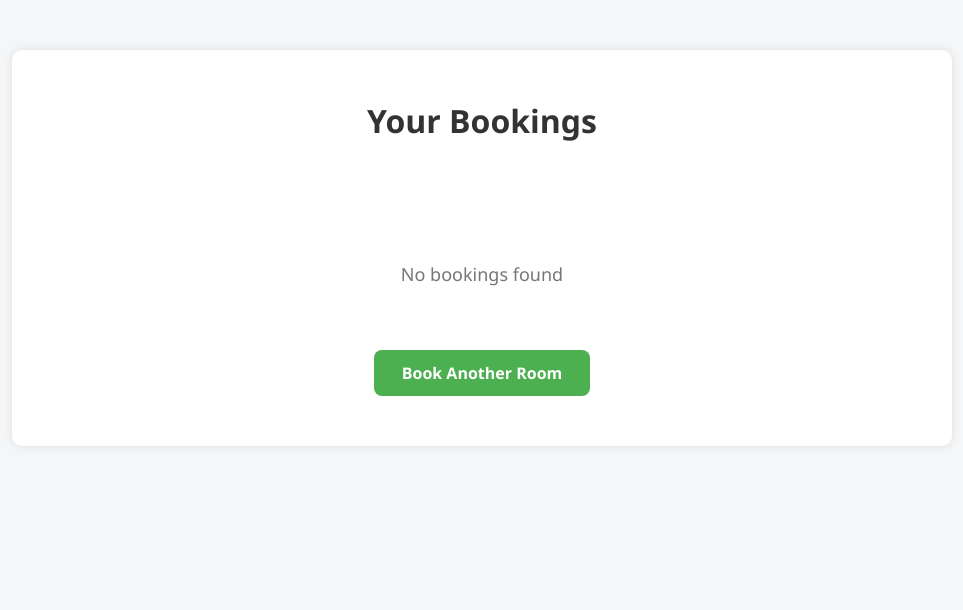
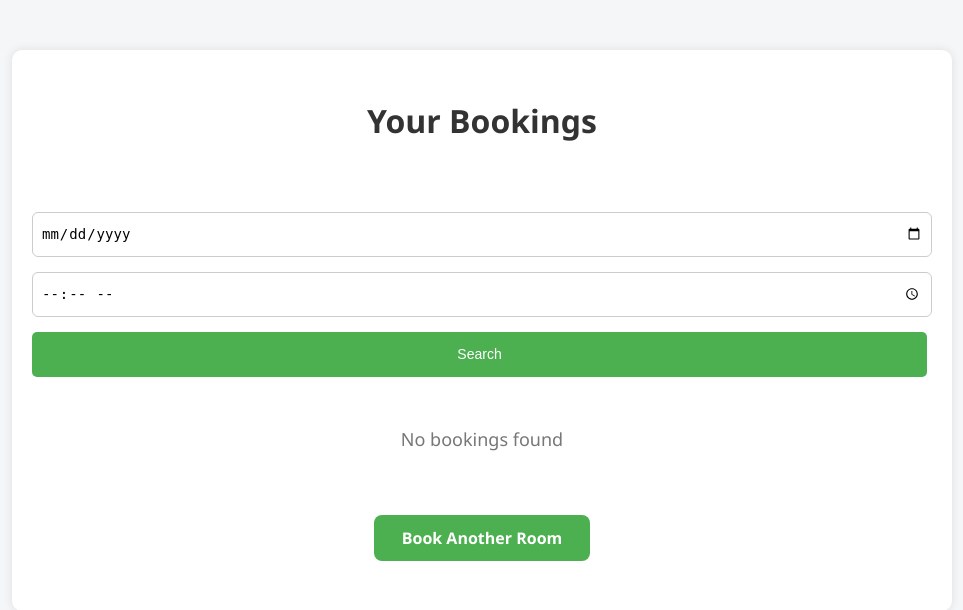
Before and after one commit to Dhanush9358/fastapi-project, a FastAPI app: template templates/history.html in a window 1280 px wide. Shown: the top 610 px of the page, without its empty margins (158-1121 px from the left). Run offline with FastAPI, Linux system fonts and the light colour scheme; the template is opened without the code that fills it, so the values that code supplies are empty.

Commit message:
update foe search filter

```diff
--- a/templates/history.html
+++ b/templates/history.html
@@ -22,6 +22,27 @@
             margin-bottom: 40px;
             font-size: 32px;
         }
+
+        .search-form {
+            text-align: center;
+            margin-bottom: 25px;
+        }
+        .search-form input, .search-form button {
+            padding: 8px;
+            font-size: 14px;
+            margin-right: 5px;
+        }
+        .search-form button {
+            background-color: #4CAF50;
+            color: white;
+            border: none;
+            cursor: pointer;
+            border-radius: 5px;
+        }
+        .search-form button:hover {
+            background-color: #45a049
+        }
+
         .booking-card {
             background: #fff;
             border-radius: 12px;
@@ -120,6 +141,12 @@
     <h2>Your Bookings</h2>
     </br>
 
+    <form method="get" action="/history" class="search-form">
+        <input type="date" name="search_date" value="{{ search_date }}">
+        <input type="time" name="search_time" value="{{ search_time}}">
+        <button type="submit">Search</button>
+    </form>
+
     {% if bookings %}
         {% for booking in bookings %}
             <div class="booking-card {% if booking.is_past %}past-booking{% endif %}"
```
Also changed, not shown: routers/booking.py (+34 -9 lines).
